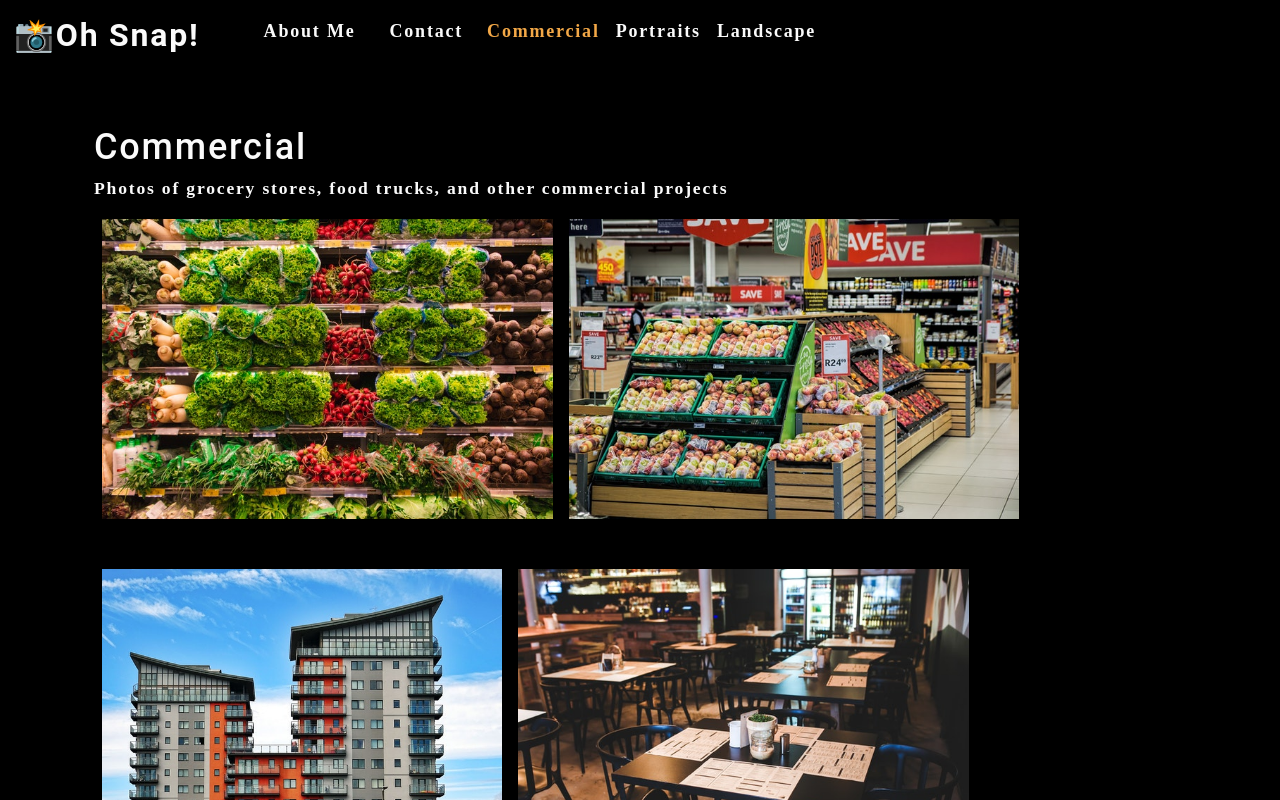
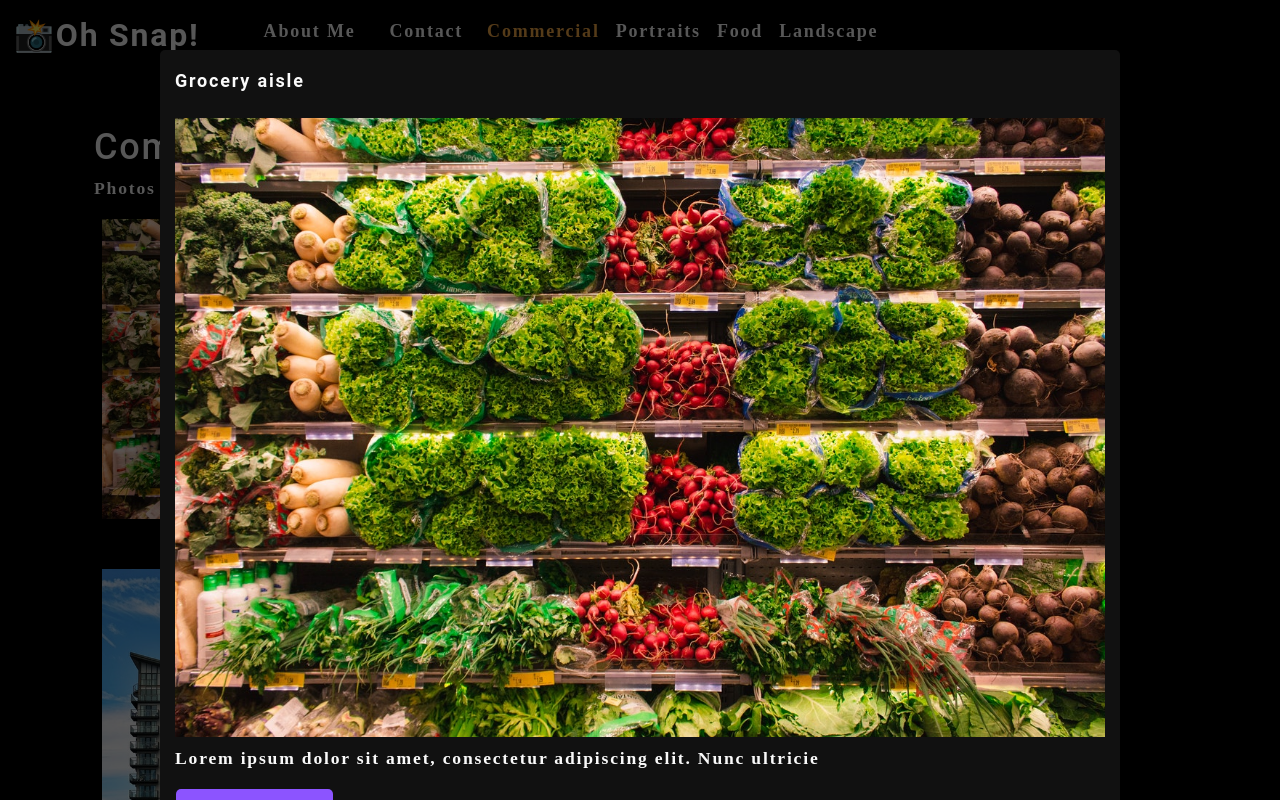
Before and after one commit to Abstrack5/photo-port, a React (Create React App) app: page / in a window 1280 px wide. Both pictures are taken after a click on the picture 327 px from the left and 368 px from the top of the page. Shown: the top 800 px of the page. Built offline with nearby package versions, Linux system fonts and the light colour scheme.

Commit message:
added modal feature, image pops up when clicked, populates with name/description

```diff
--- a/src/App.js
+++ b/src/App.js
@@ -1,48 +1,46 @@
 import React, { useState } from 'react';
+// import logo from './logo.svg';
+import './App.css';
+import About from './components/About';
 import Nav from './components/Nav';
-import About from './components/About';
+import Gallery from './components/Gallery';
 import ContactForm from './components/Contact';
-import Gallery from './components/Gallery';
-
+// JSX
 function App() {
   const [contactSelected, setContactSelected] = useState(false);
   const [categories] = useState([
     {
-      name: "commercial",
-      description:
-        "Photos of grocery stores, food trucks, and other commercial projects",
+      name: 'commercial',
+      description: 'Photos of grocery stores, food trucks, and other commercial projects',
     },
-    {
-      name: "portraits",
-      description: "Portraits of people in my life",
-    },
-    {
-      name: "landscape",
-      description: "Fields, farmhouses, waterfalls, and the beauty of nature",
-    },
+    { name: 'portraits', description: 'Portraits of people in my life' },
+    { name: 'food', description: 'Delicious delicacies' },
+    { name: 'landscape', description: 'Fields, farmhouses, waterfalls, and the beauty of nature' },
   ]);
 
   const [currentCategory, setCurrentCategory] = useState(categories[0]);
 
   return (
     <div>
-      <Nav
-      categories={categories}
+      <Nav categories={categories}
         setCurrentCategory={setCurrentCategory}
         currentCategory={currentCategory}
         contactSelected={contactSelected}
         setContactSelected={setContactSelected}
-      ></Nav>
+      />
       <main>
-        {!contactSelected ? ( // a ternary operator
+        {/* if (!contactSelected) TERNARY OPERATOR */}
+        {!contactSelected ? (
+          // react fragments <></> <React.fragments></React.fragments>
           <>
-          {/* <> are called React fragments—a shorthand abbreviation for <React.Fragment></React.Fragment>. */}
             <Gallery currentCategory={currentCategory} />
             <About />
           </>
+          // else
         ) : (
           <ContactForm />
-        )}
+        )
+        }
 
       </main>
     </div>
--- /dev/null
+++ b/src/components/Modal/index.js
@@ -0,0 +1,21 @@
+import React from "react";
+
+const Modal = ({currentPhoto}) => {
+  const { name, category, description, index } = currentPhoto;
+
+  return (
+    <div className="modalBackdrop">
+      <div className="modalContainer">
+        <h3 className="modalTitle">{name}</h3>
+        <img
+        src={require(`../../assets/large/${category}/${index}.jpg`)}
+        alt="current category"
+        />
+        <p>{description}</p>
+        <button type="button">Close this Modal</button>
+      </div>
+    </div>
+  );
+};
+
+export default Modal;
--- a/src/components/PhotoList/index.js
+++ b/src/components/PhotoList/index.js
@@ -1,4 +1,5 @@
 import React, { useState } from "react";
+import Modal from "../Modal";
 
 const PhotoList = ({ category }) => {
   const [photos] = useState([
@@ -118,6 +119,7 @@ const PhotoList = ({ category }) => {
     },
   ]);
 
+  const [isModalOpen, setIsModalOpen] = useState(false);
   const currentPhotos = photos.filter((photo) => photo.category === category);
   // We're going through each photo in the photos array, trying to find every photo
   // that matches the category that was selected by the user. If a photo matches the
@@ -125,14 +127,23 @@ const PhotoList = ({ category }) => {
   // the currentPhotos array to render each photo that matches the category selected by
   // the user.
 
+  const [currentPhoto, setCurrentPhoto] = useState();
+  const toggleModal = (image, i) => {
+    setCurrentPhoto({ ...image, index: i });
+    setIsModalOpen(true);
+    // console.log(`${image.name} ${currentPhoto}`);
+  };
+
   return (
     <div>
+      {isModalOpen && <Modal currentPhoto={currentPhoto} />}
       <div className="flex-row">
         {currentPhotos.map((image, i) => (
           <img
             src={require(`../../assets/small/${category}/${i}.jpg`)} // .default removed to work // The default property is where the image has been saved. To render the image, the default property must be invoked.
             alt={image.name} // is used for accessibility user-assistance devices, such as screen readers, so the image's name was assigned.
             className="img-thumbnail mx-1"
+            onClick={() => toggleModal(image, i)}
             key={image.name} // This attribute value must be a unique string. The absence of this unique key value will cause an error message.
           />
         ))}
```
Lines whose indentation alone changed are shown as unchanged.
